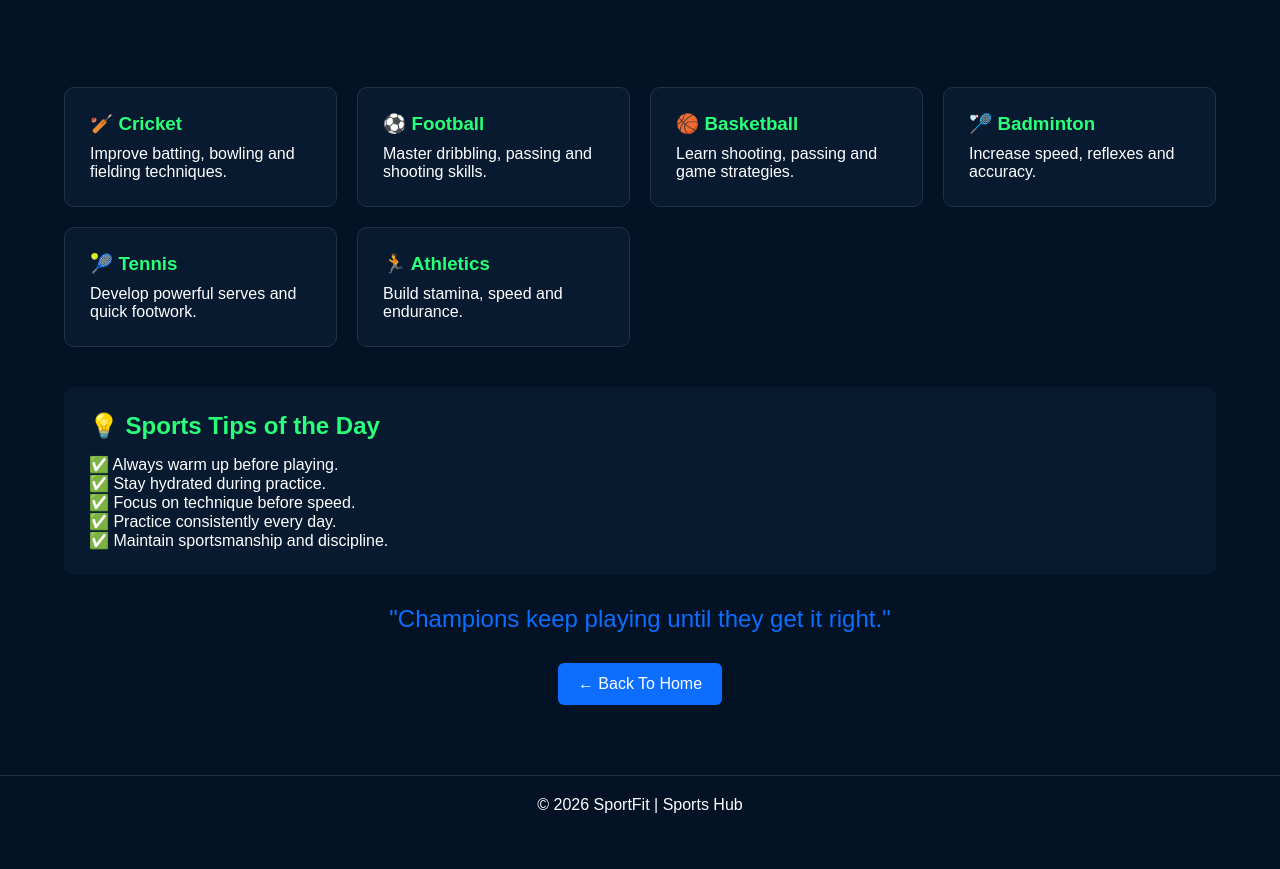
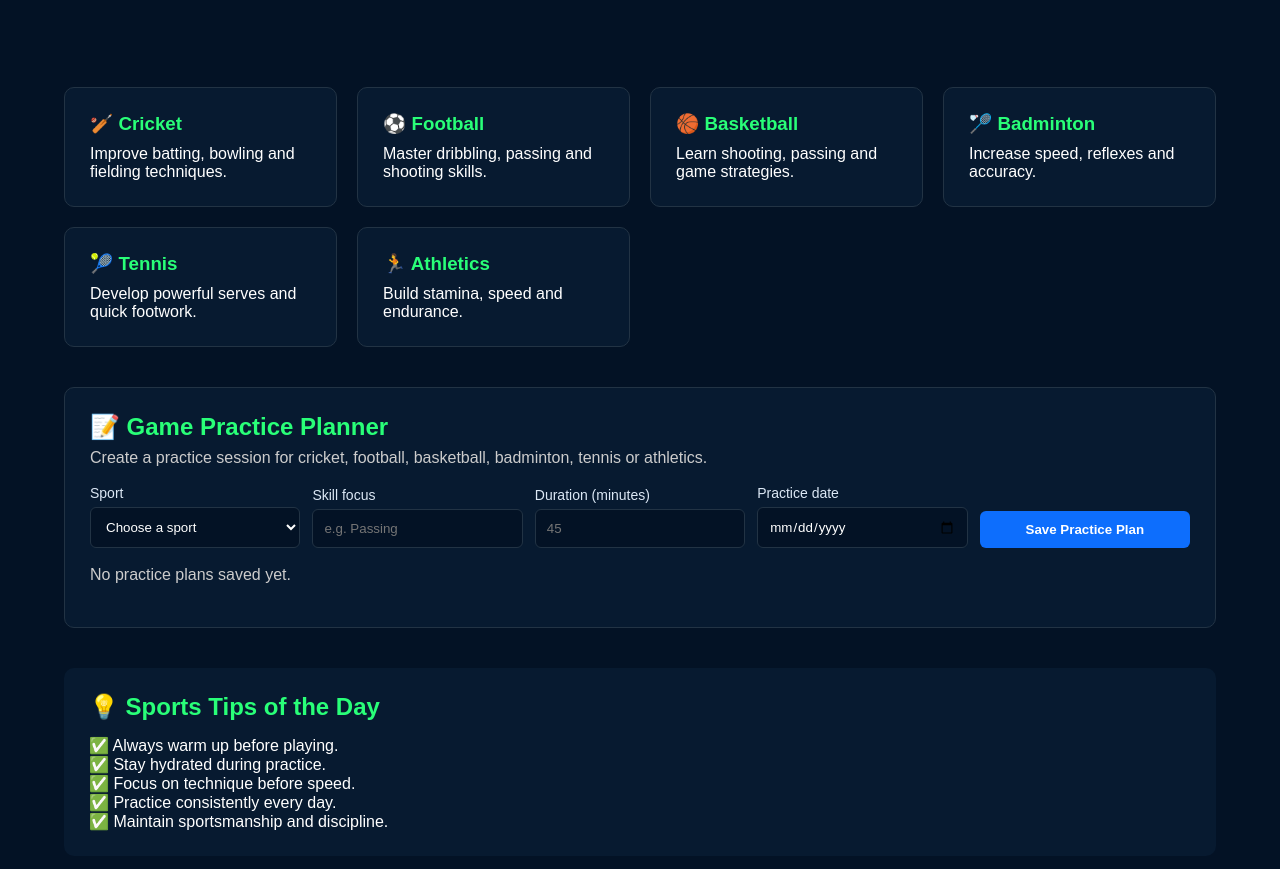
Before and after one commit to Shivam-Sharma2009/project-fitness, a website: page sports.html in a window 1280 px wide. Shown: the part 229-1098 px from the top of the page. Before the commit the page ends 1063 px from the top, so only its background shows below. Drawn offline with Linux system fonts and the light colour scheme.

Commit message:
Add multi-sport practice planner

```diff
--- a/sports.html
+++ b/sports.html
@@ -100,6 +100,76 @@ header h1{
     color:#0d6efd;
 }
 
+.planner{
+    margin-top:40px;
+    background:#071a30;
+    padding:25px;
+    border-radius:10px;
+    border:1px solid #234;
+}
+
+.planner h2{
+    color:#29ff78;
+    margin-bottom:8px;
+}
+
+.planner-intro{
+    color:#ccc;
+    margin-bottom:18px;
+}
+
+.planner-form{
+    display:grid;
+    grid-template-columns:repeat(auto-fit,minmax(180px,1fr));
+    gap:12px;
+    align-items:end;
+}
+
+.planner-form label{
+    display:flex;
+    flex-direction:column;
+    gap:6px;
+    color:#dce8f5;
+    font-size:14px;
+}
+
+.planner-form input,
+.planner-form select{
+    width:100%;
+    padding:11px;
+    border:1px solid #234;
+    border-radius:6px;
+    background:#031225;
+    color:white;
+}
+
+.planner-form button{
+    padding:11px;
+    border:0;
+    border-radius:6px;
+    background:#0d6efd;
+    color:white;
+    cursor:pointer;
+    font-weight:bold;
+}
+
+.planner-form button:hover{
+    background:#0056d6;
+}
+
+#sessionList{
+    display:grid;
+    gap:8px;
+    margin-top:18px;
+}
+
+.session-item{
+    padding:12px;
+    border-left:3px solid #29ff78;
+    background:#031225;
+    color:#dce8f5;
+}
+
 .back{
     display:inline-block;
     margin-top:30px;
@@ -167,6 +237,40 @@ footer{
 
     </div>
 
+    <section class="planner">
+        <h2>📝 Game Practice Planner</h2>
+        <p class="planner-intro">Create a practice session for cricket, football, basketball, badminton, tennis or athletics.</p>
+
+        <form id="sessionForm" class="planner-form">
+            <label>
+                Sport
+                <select id="sportName" required>
+                    <option value="">Choose a sport</option>
+                    <option>Cricket</option>
+                    <option>Football</option>
+                    <option>Basketball</option>
+                    <option>Badminton</option>
+                    <option>Tennis</option>
+                    <option>Athletics</option>
+                </select>
+            </label>
+            <label>
+                Skill focus
+                <input id="skillFocus" type="text" placeholder="e.g. Passing" required>
+            </label>
+            <label>
+                Duration (minutes)
+                <input id="sessionDuration" type="number" min="5" max="300" placeholder="45" required>
+            </label>
+            <label>
+                Practice date
+                <input id="sessionDate" type="date" required>
+            </label>
+            <button type="submit">Save Practice Plan</button>
+        </form>
+        <div id="sessionList" aria-live="polite"></div>
+    </section>
+
     <div class="tip">
         <h2>💡 Sports Tips of the Day</h2>
 
@@ -193,6 +297,45 @@ footer{
     © 2026 SportFit | Sports Hub
 </footer>
 
+<script>
+const sessionForm = document.getElementById("sessionForm");
+const sessionList = document.getElementById("sessionList");
+const savedSessions = JSON.parse(localStorage.getItem("sportfitSessions") || "[]");
+
+function renderSessions(){
+    sessionList.replaceChildren();
+    if (!savedSessions.length) {
+        const emptyState = document.createElement("p");
+        emptyState.className = "planner-intro";
+        emptyState.textContent = "No practice plans saved yet.";
+        sessionList.appendChild(emptyState);
+        return;
+    }
+
+    savedSessions.forEach((session) => {
+        const item = document.createElement("div");
+        item.className = "session-item";
+        item.textContent = `${session.sport} · ${session.skill} · ${session.duration} minutes · ${session.date}`;
+        sessionList.appendChild(item);
+    });
+}
+
+sessionForm.addEventListener("submit", (event) => {
+    event.preventDefault();
+    savedSessions.unshift({
+        sport: document.getElementById("sportName").value,
+        skill: document.getElementById("skillFocus").value.trim(),
+        duration: document.getElementById("sessionDuration").value,
+        date: document.getElementById("sessionDate").value
+    });
+    localStorage.setItem("sportfitSessions", JSON.stringify(savedSessions.slice(0, 10)));
+    sessionForm.reset();
+    renderSessions();
+});
+
+renderSessions();
+</script>
+
 </body>
 </html>
 </body>
```
